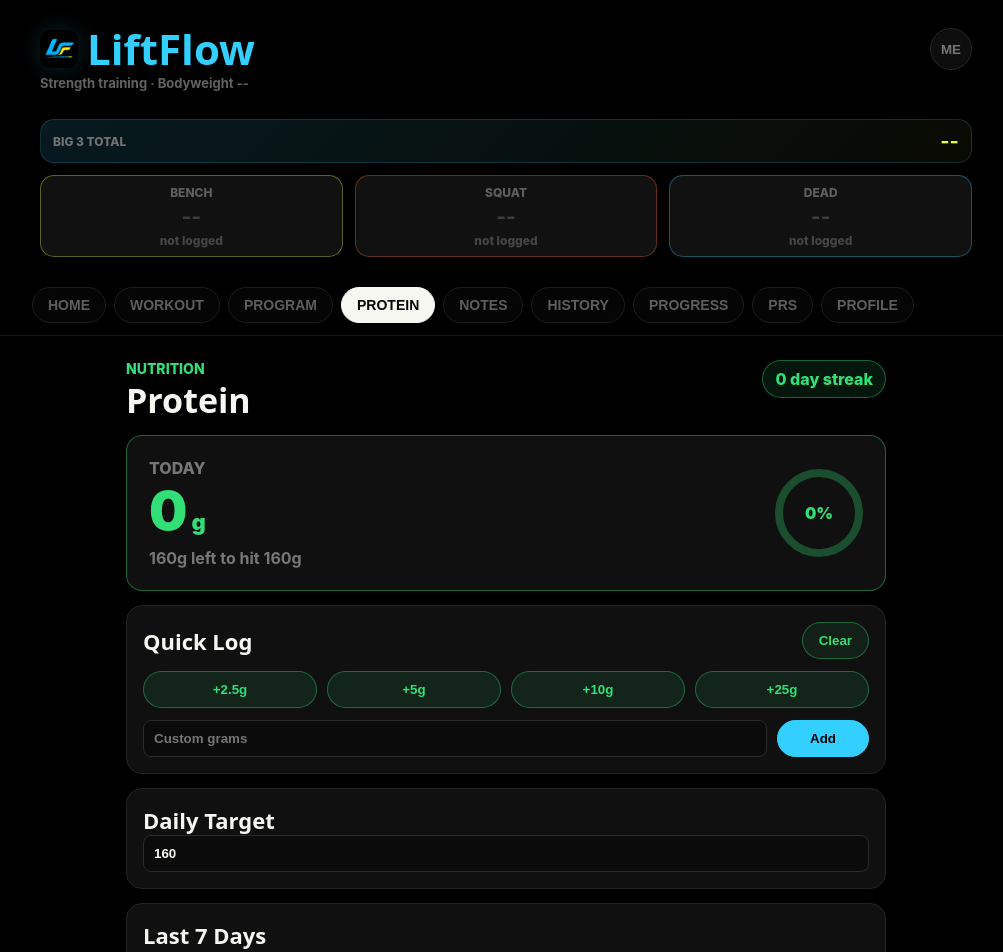
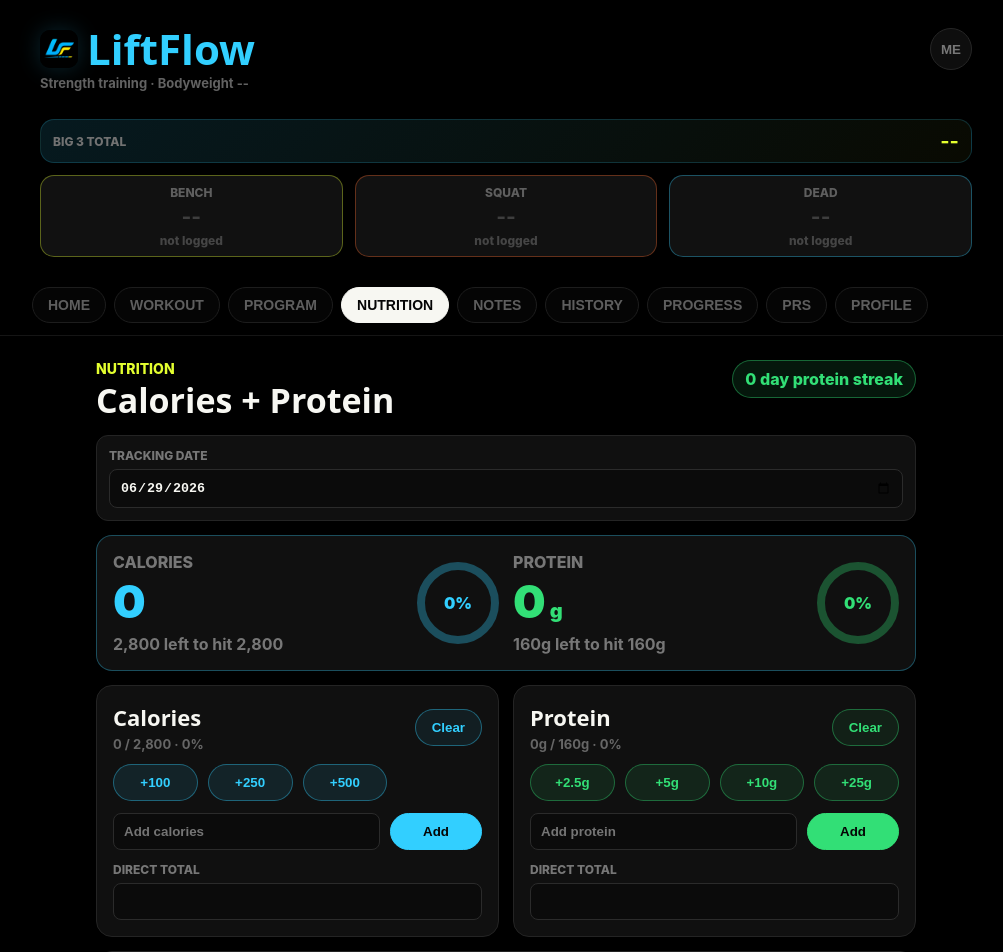
Before and after one commit to SoftLockedLive/LiftFlow, a Next.js app in the folder liftflow/: page /protein in a window 1280 px wide. Shown: the top 952 px of the page, without its empty margins (134-1137 px from the left). Built offline with nearby package versions, Linux system fonts and the light colour scheme.

Commit message:
progress make over

```diff
--- a/liftflow/src/components/Layout.js
+++ b/liftflow/src/components/Layout.js
@@ -68,7 +68,7 @@
     { name: "Home", path: "/" },
     { name: "Workout", path: "/workout" },
     { name: "Program", path: "/plan" },
-    { name: "Protein", path: "/protein" },
+    { name: "Nutrition", path: "/protein" },
     { name: "Notes", path: "/notes" },
     { name: "History", path: "/history" },
     { name: "Progress", path: "/progress" },
--- a/liftflow/src/pages/protein.js
+++ b/liftflow/src/pages/protein.js
@@ -8,40 +8,79 @@
   saveProteinTarget,
   setProteinForDay,
 } from "../lib/protein";
+import {
+  getDailyCheckIns,
+  getProgressTargets,
+  saveDailyCheckIn,
+  saveProgressTargets,
+} from "../lib/progressTracking";
 
-const QUICK_AMOUNTS = [2.5, 5, 10, 25];
+const PROTEIN_QUICK_AMOUNTS = [2.5, 5, 10, 25];
+const CALORIE_QUICK_AMOUNTS = [100, 250, 500];
 const ACCENT = "#32df76";
+const CYAN = "#32cfff";
+const YELLOW = "#e4ff2f";
 
-export default function Protein() {
-  const [log, setLog] = useState({});
-  const [target, setTarget] = useState(160);
-  const [customAmount, setCustomAmount] = useState("");
-  const [todayKey, setTodayKey] = useState("");
+export default function Nutrition() {
+  const [proteinLog, setProteinLog] = useState({});
+  const [checkIns, setCheckIns] = useState([]);
+  const [targets, setTargets] = useState({ calorieTarget: 2800, proteinTarget: 160 });
+  const [customProtein, setCustomProtein] = useState("");
+  const [customCalories, setCustomCalories] = useState("");
+  const [selectedDate, setSelectedDate] = useState("");
 
   useEffect(() => {
     const timer = window.setTimeout(() => {
-      setLog(getProteinLog());
-      setTarget(getProteinTarget());
-      setTodayKey(getTodayKey());
+      const savedTargets = getProgressTargets();
+      setProteinLog(getProteinLog());
+      setCheckIns(getDailyCheckIns());
+      setTargets(savedTargets);
+      setSelectedDate(getTodayKey());
     }, 0);
 
     return () => window.clearTimeout(timer);
   }, []);
 
-  const summary = useMemo(() => getProteinSummary(log, target), [log, target]);
-  const recentDays = useMemo(() => buildRecentDays(log, target), [log, target]);
+  const dateKey = selectedDate || getTodayKey();
+  const entry = useMemo(() => getEntryForDate(checkIns, dateKey), [checkIns, dateKey]);
+  const proteinSummary = useMemo(
+    () => getProteinSummary(proteinLog, Number(targets.proteinTarget || getProteinTarget())),
+    [proteinLog, targets.proteinTarget]
+  );
+  const caloriesToday = Number(entry.calories || 0);
+  const proteinToday = Number(entry.protein ?? proteinLog[dateKey] ?? 0);
+  const calorieTarget = Number(targets.calorieTarget || 0);
+  const proteinTarget = Number(targets.proteinTarget || 0);
+  const recentDays = useMemo(() => buildRecentDays(checkIns, proteinLog, targets), [checkIns, proteinLog, targets]);
 
-  function updateTarget(value) {
-    setTarget(value);
-    saveProteinTarget(value);
+  function updateTargets(nextTargets) {
+    const saved = saveProgressTargets(nextTargets);
+    saveProteinTarget(saved.proteinTarget);
+    setTargets(saved);
   }
 
-  function add(amount) {
-    setLog(addProtein(amount, todayKey || getTodayKey()));
+  function saveCalories(amount) {
+    const updated = saveDailyCheckIn({
+      date: dateKey,
+      calories: Math.max(0, Number(amount || 0)),
+    });
+    setCheckIns(updated);
   }
 
-  function setToday(amount) {
-    setLog(setProteinForDay(amount, todayKey || getTodayKey()));
+  function addCalories(amount) {
+    saveCalories(caloriesToday + Number(amount || 0));
+  }
+
+  function saveProtein(amount) {
+    const nextLog = setProteinForDay(amount, dateKey);
+    setProteinLog(nextLog);
+    setCheckIns(saveDailyCheckIn({ date: dateKey, protein: Number(nextLog[dateKey] || 0) }));
+  }
+
+  function addProteinAmount(amount) {
+    const nextLog = addProtein(amount, dateKey);
+    setProteinLog(nextLog);
+    setCheckIns(saveDailyCheckIn({ date: dateKey, protein: Number(nextLog[dateKey] || 0) }));
   }
 
   return (
@@ -49,75 +88,81 @@
       <header style={header}>
         <div>
           <p style={eyebrow}>Nutrition</p>
-          <h1 style={title}>Protein</h1>
+          <h1 style={title}>Calories + Protein</h1>
         </div>
-        <div style={streakBadge}>{summary.streak} day streak</div>
+        <div style={streakBadge}>{proteinSummary.streak} day protein streak</div>
       </header>
 
+      <section style={dateCard}>
+        <label style={field}>
+          <span style={fieldLabel}>Tracking date</span>
+          <input type="date" value={dateKey} onChange={(event) => setSelectedDate(event.target.value)} />
+        </label>
+      </section>
+
       <section className="protein-hero" style={heroCard}>
-        <div>
-          <p style={heroLabel}>Today</p>
-          <div style={heroNumber}>
-            {summary.today}
-            <span style={heroUnit}>g</span>
-          </div>
-          <p style={muted}>{summary.remaining}g left to hit {summary.target}g</p>
-        </div>
+        <MacroHero
+          label="Calories"
+          value={caloriesToday}
+          target={calorieTarget}
+          unit=""
+          color={CYAN}
+        />
+        <MacroHero
+          label="Protein"
+          value={proteinToday}
+          target={proteinTarget}
+          unit="g"
+          color={ACCENT}
+        />
+      </section>
 
-        <div style={ring}>
-          <span style={ringValue}>{summary.percent}%</span>
-        </div>
+      <section style={grid}>
+        <MacroLogger
+          title="Calories"
+          value={caloriesToday}
+          target={calorieTarget}
+          quickAmounts={CALORIE_QUICK_AMOUNTS}
+          customValue={customCalories}
+          setCustomValue={setCustomCalories}
+          onAdd={addCalories}
+          onSet={saveCalories}
+          color={CYAN}
+        />
+        <MacroLogger
+          title="Protein"
+          value={proteinToday}
+          target={proteinTarget}
+          quickAmounts={PROTEIN_QUICK_AMOUNTS}
+          customValue={customProtein}
+          setCustomValue={setCustomProtein}
+          onAdd={addProteinAmount}
+          onSet={saveProtein}
+          unit="g"
+          color={ACCENT}
+        />
       </section>
 
       <section style={card}>
-        <div style={cardHeader}>
-          <h2 style={cardTitle}>Quick Log</h2>
-          <button type="button" onClick={() => setToday(0)} style={ghostButton}>
-            Clear
-          </button>
-        </div>
-
-        <div className="protein-quick-grid" style={quickGrid}>
-          {QUICK_AMOUNTS.map((amount) => (
-            <button
-              key={amount}
-              type="button"
-              onClick={() => add(amount)}
-              style={quickButton}
-            >
-              +{amount}g
-            </button>
-          ))}
-        </div>
-
-        <div className="protein-custom-row" style={customRow}>
+        <h2 style={cardTitle}>Daily Targets</h2>
+        <div style={targetGrid}>
+          <label style={field}>
+            <span style={fieldLabel}>Calories</span>
             <input
               type="number"
-            placeholder="Custom grams"
-            value={customAmount}
-            onChange={(event) => setCustomAmount(event.target.value)}
+              value={targets.calorieTarget || ""}
+              onChange={(event) => updateTargets({ ...targets, calorieTarget: event.target.value })}
             />
-          <button
-            type="button"
-            className="primary"
-            onClick={() => {
-              add(customAmount);
-              setCustomAmount("");
-            }}
-            style={addButton}
-          >
-            Add
-          </button>
-        </div>
-      </section>
-
-      <section style={card}>
-        <h2 style={cardTitle}>Daily Target</h2>
+          </label>
+          <label style={field}>
+            <span style={fieldLabel}>Protein (g)</span>
             <input
               type="number"
-          value={target}
-          onChange={(event) => updateTarget(Number(event.target.value))}
+              value={targets.proteinTarget || ""}
+              onChange={(event) => updateTargets({ ...targets, proteinTarget: event.target.value })}
             />
+          </label>
+        </div>
       </section>
 
       <section style={card}>
@@ -127,10 +172,17 @@
             <div key={day.key} className="protein-day-row" style={dayRow}>
               <div>
                 <strong style={dayName}>{day.label}</strong>
-                <p style={mutedSmall}>{day.total}g / {target}g</p>
+                <p style={mutedSmall}>
+                  {day.calories} cal / {calorieTarget} · {day.protein}g / {proteinTarget}g
+                </p>
+              </div>
+              <div style={dualBars}>
+                <div style={barTrack}>
+                  <div style={{ ...barFill, width: `${day.caloriePercent}%`, background: CYAN }} />
                 </div>
                 <div style={barTrack}>
-                <div style={{ ...barFill, width: `${day.percent}%` }} />
+                  <div style={{ ...barFill, width: `${day.proteinPercent}%`, background: ACCENT }} />
+                </div>
               </div>
             </div>
           ))}
@@ -140,7 +192,84 @@
   );
 }
 
-function buildRecentDays(log, target) {
+function MacroHero({ label, value, target, unit, color }) {
+  const percent = target > 0 ? Math.min(100, Math.round((value / target) * 100)) : 0;
+  const remaining = Math.max(0, target - value);
+
+  return (
+    <div style={heroMacro}>
+      <div>
+        <p style={heroLabel}>{label}</p>
+        <div style={{ ...heroNumber, color }}>
+          {value.toLocaleString()}
+          <span style={heroUnit}>{unit}</span>
+        </div>
+        <p style={muted}>{remaining.toLocaleString()}{unit} left to hit {target.toLocaleString()}{unit}</p>
+      </div>
+      <div style={{ ...ring, borderColor: tint(color, 0.32), color }}>
+        <span style={ringValue}>{percent}%</span>
+      </div>
+    </div>
+  );
+}
+
+function MacroLogger({ title, value, target, quickAmounts, customValue, setCustomValue, onAdd, onSet, unit = "", color }) {
+  const percent = target > 0 ? Math.min(100, Math.round((value / target) * 100)) : 0;
+
+  return (
+    <section style={card}>
+      <div style={cardHeader}>
+        <div>
+          <h2 style={cardTitle}>{title}</h2>
+          <p style={mutedSmall}>{value.toLocaleString()}{unit} / {target.toLocaleString()}{unit} · {percent}%</p>
+        </div>
+        <button type="button" onClick={() => onSet(0)} style={{ ...ghostButton, color, borderColor: tint(color, 0.4), background: tint(color, 0.08) }}>
+          Clear
+        </button>
+      </div>
+
+      <div className="protein-quick-grid" style={quickGrid}>
+        {quickAmounts.map((amount) => (
+          <button
+            key={amount}
+            type="button"
+            onClick={() => onAdd(amount)}
+            style={{ ...quickButton, color, borderColor: tint(color, 0.38), background: tint(color, 0.1) }}
+          >
+            +{amount}{unit}
+          </button>
+        ))}
+      </div>
+
+      <div className="protein-custom-row" style={customRow}>
+        <input
+          type="number"
+          placeholder={`Add ${title.toLowerCase()}`}
+          value={customValue}
+          onChange={(event) => setCustomValue(event.target.value)}
+        />
+        <button
+          type="button"
+          className="primary"
+          onClick={() => {
+            onAdd(customValue);
+            setCustomValue("");
+          }}
+          style={{ ...addButton, background: color, borderColor: color }}
+        >
+          Add
+        </button>
+      </div>
+
+      <label style={{ ...field, marginTop: 12 }}>
+        <span style={fieldLabel}>Direct total</span>
+        <input type="number" value={value || ""} onChange={(event) => onSet(event.target.value)} />
+      </label>
+    </section>
+  );
+}
+
+function buildRecentDays(checkIns, proteinLog, targets) {
   const formatter = new Intl.DateTimeFormat("en", { weekday: "short", month: "short", day: "numeric" });
   const days = [];
 
@@ -148,21 +277,37 @@
     const date = new Date();
     date.setDate(date.getDate() - i);
     const key = getTodayKey(date);
-    const total = Number(log[key] || 0);
+    const entry = getEntryForDate(checkIns, key);
+    const calories = Number(entry.calories || 0);
+    const protein = Number(entry.protein ?? proteinLog[key] ?? 0);
 
     days.push({
       key,
       label: i === 0 ? "Today" : formatter.format(date),
-      total,
-      percent: target > 0 ? Math.min(100, Math.round((total / target) * 100)) : 0,
+      calories,
+      protein,
+      caloriePercent: targets.calorieTarget > 0 ? Math.min(100, Math.round((calories / targets.calorieTarget) * 100)) : 0,
+      proteinPercent: targets.proteinTarget > 0 ? Math.min(100, Math.round((protein / targets.proteinTarget) * 100)) : 0,
     });
   }
 
   return days;
 }
 
+function getEntryForDate(checkIns, dateKey) {
+  return (checkIns || []).find((entry) => entry.date === dateKey) || {};
+}
+
+function tint(hex, alpha) {
+  const value = hex.replace("#", "");
+  const r = parseInt(value.slice(0, 2), 16);
+  const g = parseInt(value.slice(2, 4), 16);
+  const b = parseInt(value.slice(4, 6), 16);
+  return `rgba(${r}, ${g}, ${b}, ${alpha})`;
+}
+
 const wrap = {
-  maxWidth: 760,
+  maxWidth: 820,
   margin: "0 auto",
 };
 
@@ -176,7 +321,7 @@
 
 const eyebrow = {
   margin: 0,
-  color: ACCENT,
+  color: YELLOW,
   fontSize: 14,
   fontWeight: 850,
   textTransform: "uppercase",
@@ -197,15 +342,32 @@
   fontWeight: 850,
 };
 
+const dateCard = {
+  border: "1px solid #242424",
+  borderRadius: 12,
+  background: "#101010",
+  padding: 12,
+  marginBottom: 14,
+};
+
 const heroCard = {
-  border: "1px solid rgba(50, 223, 118, 0.4)",
+  border: "1px solid rgba(50, 207, 255, 0.32)",
   borderRadius: 16,
   background: "#101010",
-  padding: 22,
+  padding: 16,
+  justifyContent: "space-between",
+  alignItems: "stretch",
+  gap: 14,
+  marginBottom: 14,
+};
+
+const heroMacro = {
+  flex: "1 1 0",
+  display: "flex",
   justifyContent: "space-between",
   alignItems: "center",
-  gap: 18,
-  marginBottom: 14,
+  gap: 14,
+  minWidth: 0,
 };
 
 const heroLabel = {
@@ -217,14 +379,13 @@
 
 const heroNumber = {
   marginTop: 6,
-  color: ACCENT,
-  fontSize: 54,
+  fontSize: 46,
   lineHeight: 1,
   fontWeight: 900,
 };
 
 const heroUnit = {
-  fontSize: 22,
+  fontSize: 20,
   marginLeft: 4,
 };
 
@@ -235,19 +396,24 @@
 };
 
 const ring = {
-  width: 88,
-  height: 88,
+  width: 82,
+  height: 82,
   borderRadius: "50%",
-  border: "8px solid rgba(50, 223, 118, 0.3)",
+  border: "8px solid",
   display: "flex",
   alignItems: "center",
   justifyContent: "center",
-  color: ACCENT,
   flex: "0 0 auto",
 };
 
 const ringValue = {
   fontWeight: 900,
+};
+
+const grid = {
+  display: "grid",
+  gridTemplateColumns: "repeat(auto-fit, minmax(280px, 1fr))",
+  gap: 14,
 };
 
 const card = {
@@ -271,9 +437,19 @@
   fontSize: 22,
 };
 
+const field = {
+  display: "grid",
+  gap: 6,
+};
+
+const fieldLabel = {
+  color: "#777",
+  fontSize: 12,
+  fontWeight: 850,
+  textTransform: "uppercase",
+};
+
 const ghostButton = {
-  color: ACCENT,
-  borderColor: "rgba(50, 223, 118, 0.4)",
   background: "rgba(50, 223, 118, 0.08)",
 };
 
@@ -282,9 +458,6 @@
 };
 
 const quickButton = {
-  color: ACCENT,
-  borderColor: "rgba(50, 223, 118, 0.38)",
-  background: "rgba(50, 223, 118, 0.1)",
 };
 
 const customRow = {
@@ -295,6 +468,14 @@
 
 const addButton = {
   minWidth: 92,
+  color: "#050505",
+};
+
+const targetGrid = {
+  display: "grid",
+  gridTemplateColumns: "repeat(2, minmax(0, 1fr))",
+  gap: 10,
+  marginTop: 12,
 };
 
 const dayList = {
@@ -316,10 +497,16 @@
   margin: "4px 0 0",
   color: "#666",
   fontSize: 13,
+  fontWeight: 750,
+};
+
+const dualBars = {
+  display: "grid",
+  gap: 6,
 };
 
 const barTrack = {
-  height: 10,
+  height: 8,
   borderRadius: 999,
   background: "#050505",
   border: "1px solid #242424",
@@ -329,5 +516,4 @@
 const barFill = {
   height: "100%",
   borderRadius: 999,
-  background: ACCENT,
 };
```
Also changed, not shown: liftflow/src/pages/progress.js (+38 -43 lines), liftflow/src/lib/progressTracking.js. Lines whose indentation alone changed are shown as unchanged.
